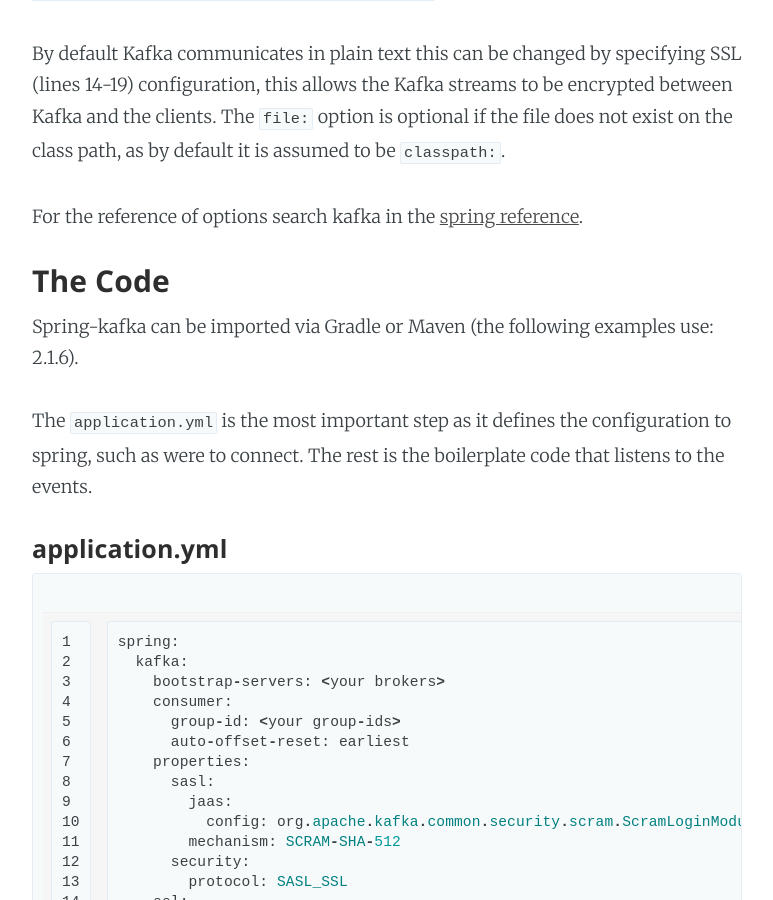
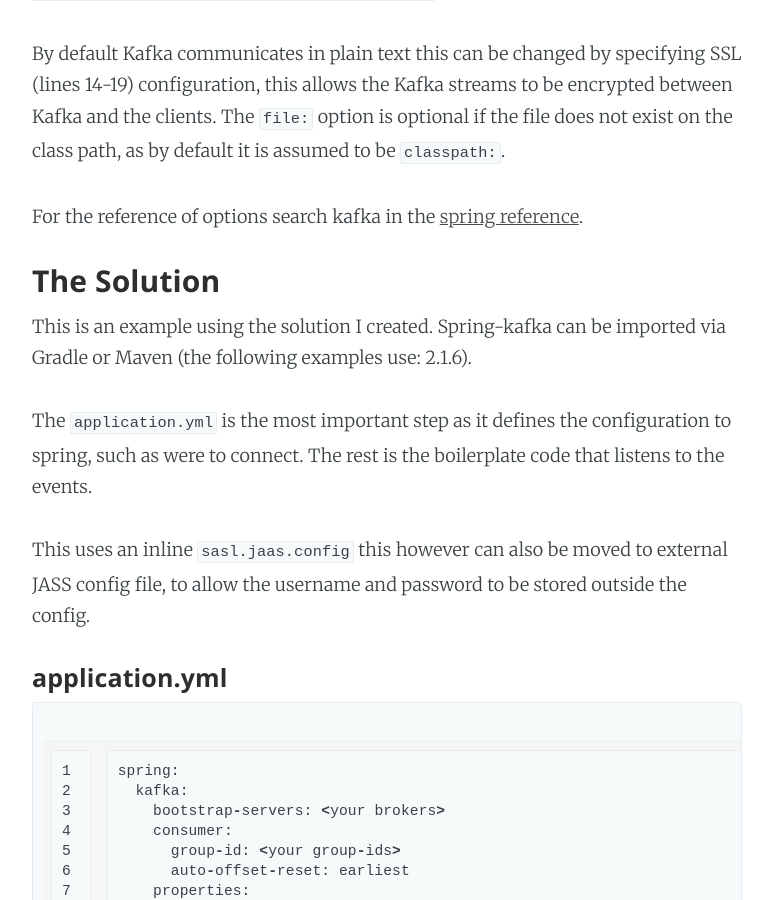
Before and after one commit to NiallBunting/niallbunting.github.io, a Jekyll site: the page built from _posts/2020-01-10-spring-kafka-scram-setup.markdown, in a window 1280 px wide and 900 px high, scrolled down 1232 px. Shown: the whole window, without its empty margins (253-1026 px from the left). Built offline with Jekyll 4.4.1, drawn with Linux system fonts in a browser that asks for light colours; some of the changed text lies outside the part shown.

Commit message:
Update kafka with some keywords

```diff
--- a/_posts/2020-01-10-spring-kafka-scram-setup.markdown
+++ b/_posts/2020-01-10-spring-kafka-scram-setup.markdown
@@ -5,7 +5,7 @@
 categories: Spring Kafka SSL SCRAM
 ---
 
-I needed to implement a Spring Kafka listener using SCRAM. I couldn't find an example configuration and had to piece it together, here is a short post about what I came up with.
+I needed to implement a Spring Kafka listener with authentication using SCRAM via SASL. I couldn't find an example configuration and had to piece it together, here is a short post about what I came up with.
 
 This post contains a brief overview of the technologies to ground the code which follows.
 
@@ -26,11 +26,13 @@
 
 For the reference of options search kafka in the [spring reference][springref].
 
-### The Code
+### The Solution
 
-Spring-kafka can be imported via Gradle or Maven (the following examples use: 2.1.6).
+This is an example using the solution I created. Spring-kafka can be imported via Gradle or Maven (the following examples use: 2.1.6).
 
 The `application.yml` is the most important step as it defines the configuration to spring, such as were to connect. The rest is the boilerplate code that listens to the events.
+
+This uses an inline `sasl.jaas.config` this however can also be moved to external JASS config file, to allow the username and password to be stored outside the config.
 
 #### application.yml
 
@@ -81,6 +83,10 @@
 }
 {% endhighlight %}
 
+### Conclusions
+
+This code made it easy to integrate Spring Kafka without too much additional configuration as other approaches seem to require rather a lot of code.
+
 
 [kafka]: https://kafka.apache.org/
 [sasl]: https://en.wikipedia.org/wiki/Simple_Authentication_and_Security_Layer
```
